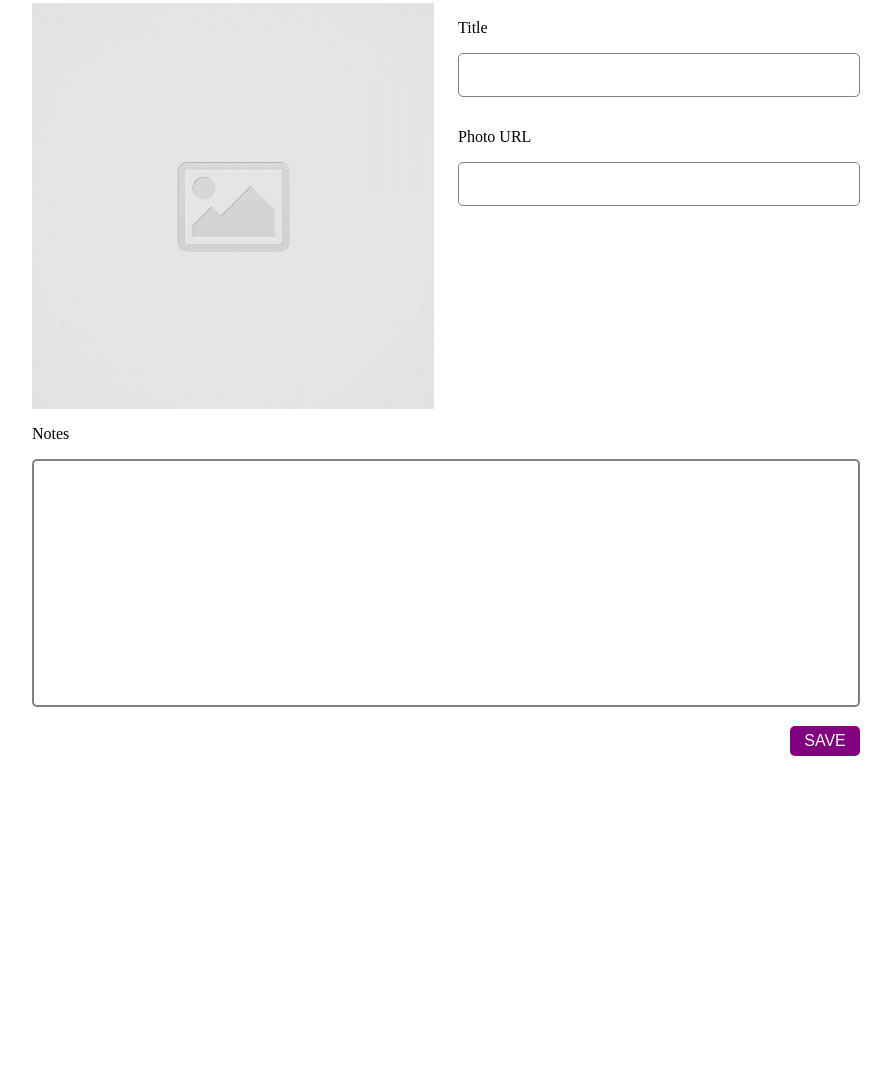
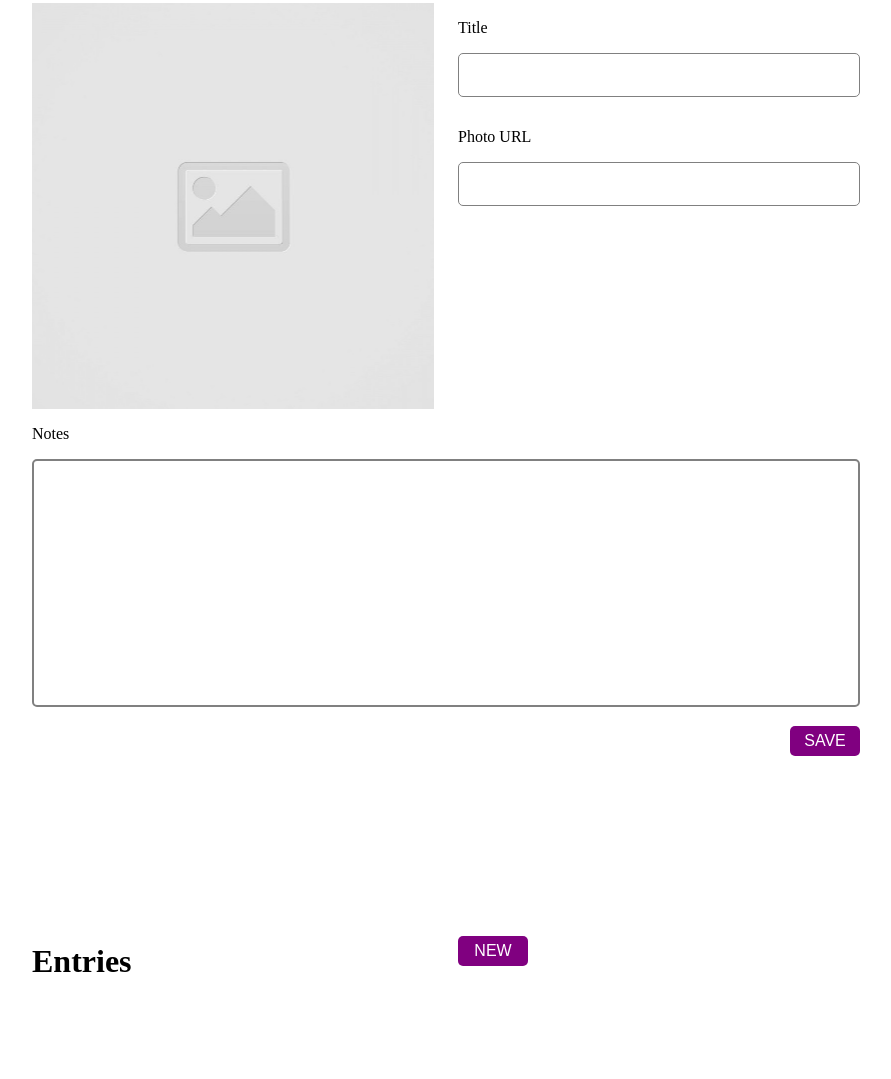
Before and after one commit to rjbae/code-journal, a website: page index.html in a window 1280 px wide. Shown: the part 146-1225 px from the top of the page, without its empty margins (194-1085 px from the left). Before the commit the page ends 1067 px from the top, so only its background shows below. Drawn offline with Linux system fonts and the light colour scheme; a web font is replaced by a local one.

Commit message:
Added an empty unordered list.

```diff
--- a/css/styles.css
+++ b/css/styles.css
@@ -68,3 +68,17 @@ input:focus {
 textarea:focus {
   outline-color: purple;
 }
+
+.new-button {
+  background-color: purple;
+  color: white;
+  border: none;
+  border-radius: 5px;
+  max-width: 100%;
+  width: 70px;
+  height: 30px;
+  font-size: 16px;
+  margin-top: 15px;
+  margin-bottom: 20%;
+  cursor: pointer;
+}
--- a/index.html
+++ b/index.html
@@ -55,7 +55,18 @@
       </form>
     </div>
     <div data-view="entries">
-
+      <div class="row">
+        <div class="column-half">
+          <h1>Entries</h1>
+        </div>
+        <div class="column-half">
+          <button type="submit" class="new-button">NEW</button>
+        </div>
+      </div>
+      <div class="row">
+        <ul>
+        </ul>
+      </div>
     </div>
   </div>
   <main>
```
